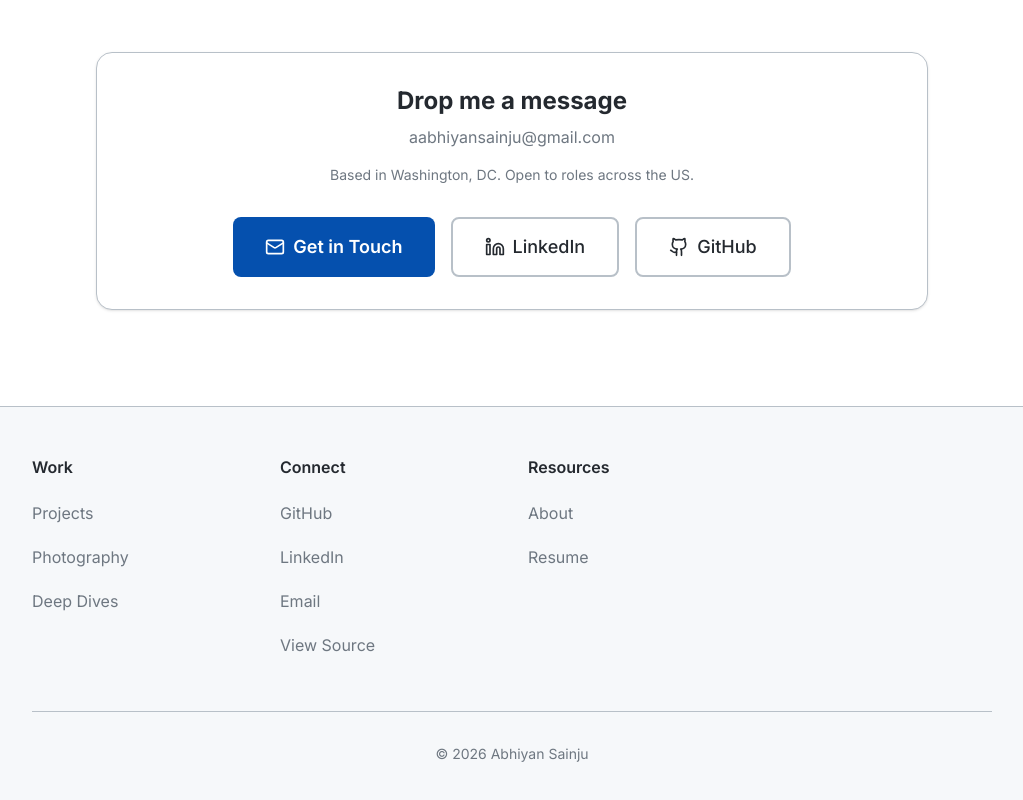
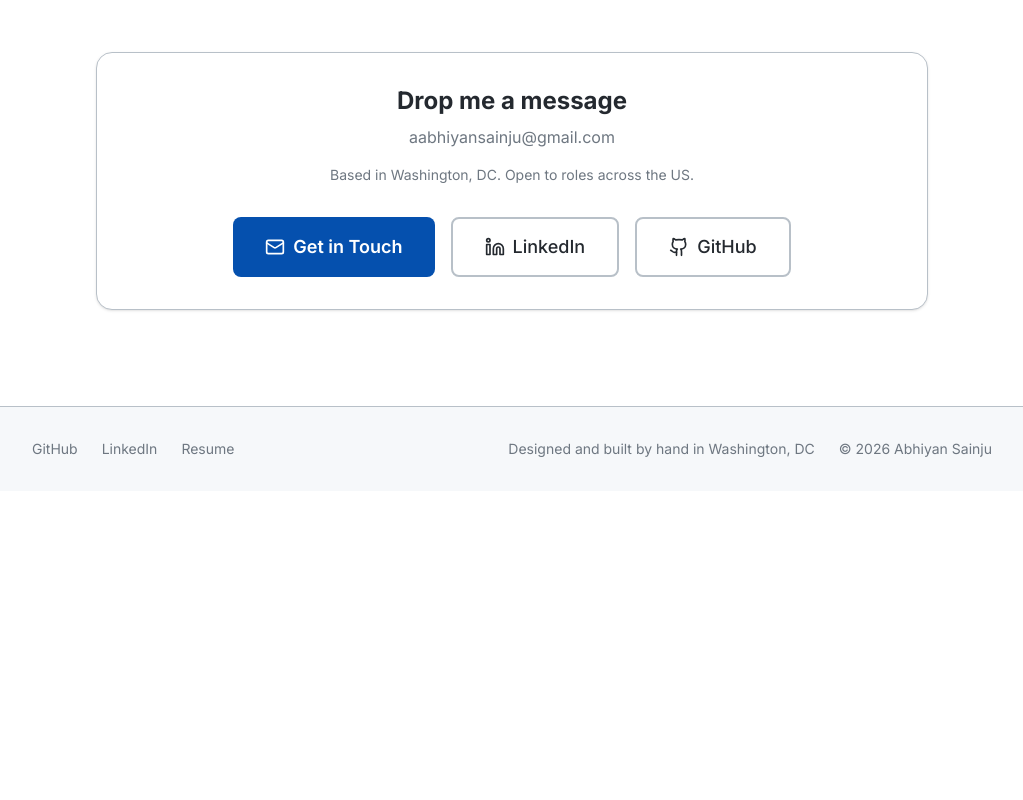
Before and after one commit to aabhiyann/portfolio-abhiyan, a React (Vite) app: page / in a window 1280 px wide. Shown: the part 6076-6876 px from the top of the page, without its empty margins (128-1151 px from the left). After the commit the page ends 6567 px from the top, so only its background shows below. Built offline with nearby package versions, Linux system fonts and the light colour scheme.

Commit message:
refactor: replace 4-column footer grid with minimal 2-line footer

```diff
--- a/src/components/Footer.tsx
+++ b/src/components/Footer.tsx
@@ -1,79 +1,39 @@
 import React from "react";
 import { Link } from "react-router-dom";
 
-interface FooterLinkProps {
-  to: string;
-  children: React.ReactNode;
-}
-
-const FooterLink: React.FC<FooterLinkProps> = ({ to, children }) => (
-  <Link
-    to={to}
-    className="text-text-muted hover:text-text-primary transition-colors duration-300 block py-1.5"
-  >
-    {children}
-  </Link>
-);
-
-interface ExternalFooterLinkProps {
-  href: string;
-  children: React.ReactNode;
-}
-
-const ExternalFooterLink: React.FC<ExternalFooterLinkProps> = ({
-  href,
-  children,
-}) => (
-  <a
-    href={href}
-    target="_blank"
-    rel="noopener noreferrer"
-    className="text-text-muted hover:text-text-primary transition-colors duration-300 block py-1.5"
-  >
-    {children}
-  </a>
-);
-
 const Footer: React.FC = () => {
   return (
-    <footer className="border-t border-border-primary backdrop-blur-sm bg-bg-surface relative">
-      <div className="relative z-10 max-w-5xl mx-auto px-4 sm:px-6 lg:px-8 py-12">
-        <div className="grid grid-cols-2 md:grid-cols-4 gap-8">
-          <div className="flex flex-col space-y-4">
-            <h4 className="font-semibold text-text-primary">Work</h4>
-            <nav className="flex flex-col space-y-2">
-              <FooterLink to="/projects">Projects</FooterLink>
-              <FooterLink to="/photography">Photography</FooterLink>
-              <FooterLink to="/deep-dives">Deep Dives</FooterLink>
-            </nav>
+    <footer className="border-t border-border-primary bg-bg-surface">
+      <div className="max-w-5xl mx-auto px-4 sm:px-6 lg:px-8 py-8">
+        <div className="flex flex-col sm:flex-row items-center justify-between gap-4 text-sm text-text-muted">
+          <div className="flex items-center gap-6">
+            <a
+              href="https://github.com/aabhiyann"
+              target="_blank"
+              rel="noopener noreferrer"
+              className="hover:text-text-primary transition-colors"
+            >
+              GitHub
+            </a>
+            <a
+              href="https://linkedin.com/in/abhiyansainju"
+              target="_blank"
+              rel="noopener noreferrer"
+              className="hover:text-text-primary transition-colors"
+            >
+              LinkedIn
+            </a>
+            <Link
+              to="/resume"
+              className="hover:text-text-primary transition-colors"
+            >
+              Resume
+            </Link>
           </div>
-          <div className="flex flex-col space-y-4">
-            <h4 className="font-semibold text-text-primary">Connect</h4>
-            <nav className="flex flex-col space-y-2">
-              <ExternalFooterLink href="https://github.com/aabhiyann">
-                GitHub
-              </ExternalFooterLink>
-              <ExternalFooterLink href="https://linkedin.com/in/abhiyansainju">
-                LinkedIn
-              </ExternalFooterLink>
-              <ExternalFooterLink href="mailto:aabhiyansainju@gmail.com">
-                Email
-              </ExternalFooterLink>
-              <ExternalFooterLink href="https://github.com/aabhiyann/portfolio-abhiyan">
-                View Source
-              </ExternalFooterLink>
-            </nav>
+          <div className="flex flex-col sm:flex-row items-center gap-2 sm:gap-6 text-center sm:text-right">
+            <span>Designed and built by hand in Washington, DC</span>
+            <span>&copy; {new Date().getFullYear()} Abhiyan Sainju</span>
           </div>
-          <div className="flex flex-col space-y-4">
-            <h4 className="font-semibold text-text-primary">Resources</h4>
-            <nav className="flex flex-col space-y-2">
-              <FooterLink to="/about">About</FooterLink>
-              <FooterLink to="/resume">Resume</FooterLink>
-            </nav>
-          </div>
-        </div>
-        <div className="mt-12 pt-8 border-t border-border-primary text-center text-sm text-text-muted">
-          <p>&copy; {new Date().getFullYear()} Abhiyan Sainju</p>
         </div>
       </div>
     </footer>
```
